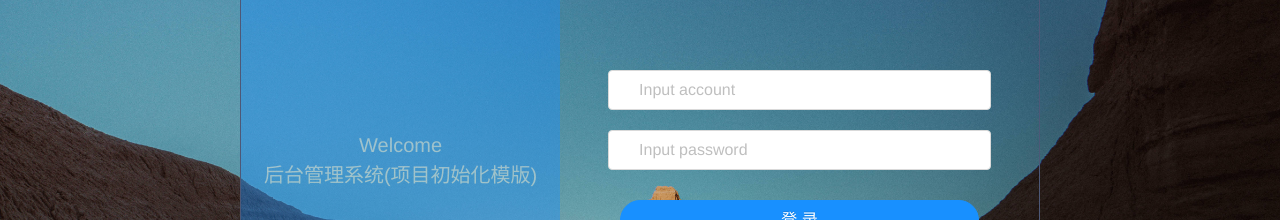
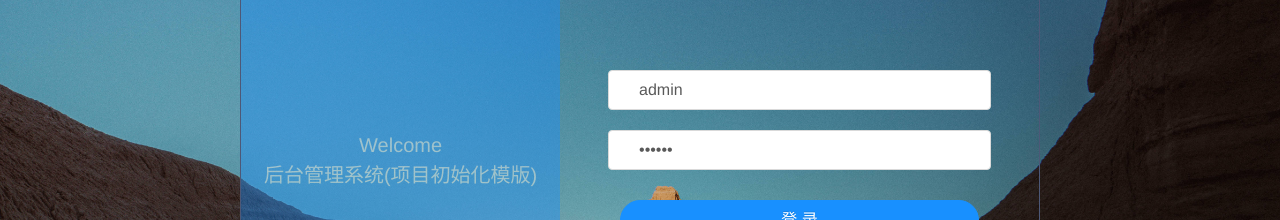
Before and after one commit to hitanquan/vue2-init-project, a Vue app: page /user/login in a window 1280 px wide. Shown: the part 210-430 px from the top of the page. Built offline with nearby package versions, Linux system fonts and the light colour scheme; no server answers.

Commit message:
add 全局前置守卫，模拟登录功能

```diff
--- a/src/pages/user/Login.vue
+++ b/src/pages/user/Login.vue
@@ -6,13 +6,29 @@
         <div>{{ appTitle }}</div>
       </div>
       <div class="login-form-right">
-        <a-input placeholder="Input account" size="large" class="login-form-input">
+        <a-input
+          placeholder="Input account"
+          size="large"
+          class="login-form-input"
+          v-model="username"
+        >
           <a-icon slot="prefix" type="user" />
         </a-input>
-        <a-input-password placeholder="Input password" size="large" class="login-form-input">
+        <a-input-password
+          placeholder="Input password"
+          size="large"
+          class="login-form-input"
+          v-model="password"
+        >
           <a-icon slot="prefix" type="lock" />
         </a-input-password>
-        <a-button type="primary" shape="round" size="large" class="login-form-button">
+        <a-button
+          type="primary"
+          shape="round"
+          size="large"
+          class="login-form-button"
+          @click="handleLogin"
+        >
           登录
         </a-button>
       </div>
@@ -21,12 +37,38 @@
 </template>
 
 <script>
+import { message } from "ant-design-vue";
+
 export default {
   name: "Login",
   data() {
     return {
       appTitle: process.env.VUE_APP_TITLE,
+      username: "admin",
+      password: "123456",
     };
+  },
+  methods: {
+    handleLogin() {
+      if (!this.username) {
+        message.warning("The account cannot be empty!");
+        return;
+      }
+
+      if (!this.password) {
+        message.warning("The password cannot be empty!");
+        return;
+      }
+
+      if (this.username && this.password) {
+        if (this.username === "admin" && this.password === "123456") {
+          sessionStorage.setItem("userLoginStatus", true);
+          this.$router.push("/index");
+        } else {
+          message.error("The error username or password!");
+        }
+      }
+    },
   },
 };
 </script>
--- a/src/router/index.js
+++ b/src/router/index.js
@@ -5,12 +5,13 @@ import Login from "@/pages/user/Login.vue";
 
 Vue.use(VueRouter);
 
-export default new VueRouter({
+const router = new VueRouter({
   mode: "history",
   routes: [
     {
-      path: "/",
+      path: "/index",
       component: Index,
+      // redirect: "/user/login",
     },
     {
       path: "/user/login",
@@ -18,3 +19,24 @@ export default new VueRouter({
     },
   ],
 });
+
+router.beforeEach((to, from, next) => {
+  let userLoginStatus = sessionStorage.getItem("userLoginStatus");
+
+  if (userLoginStatus && to.path === "/user/login") {
+    next("/index");
+    return;
+  }
+
+  if (to.path !== "/user/login") {
+    if (userLoginStatus) {
+      next();
+    } else {
+      next("/user/login");
+    }
+  } else {
+    next();
+  }
+});
+
+export default router;
```
